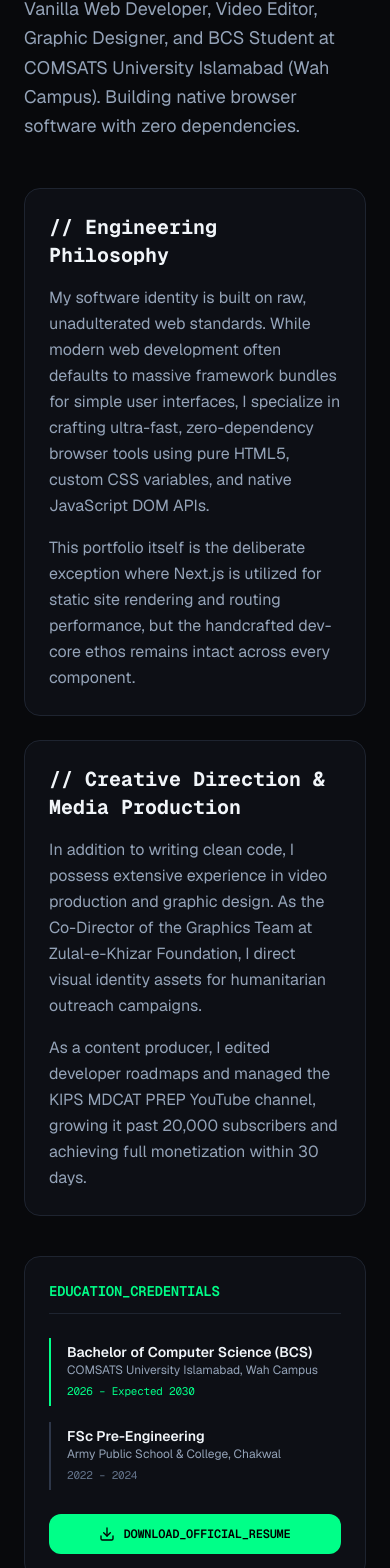
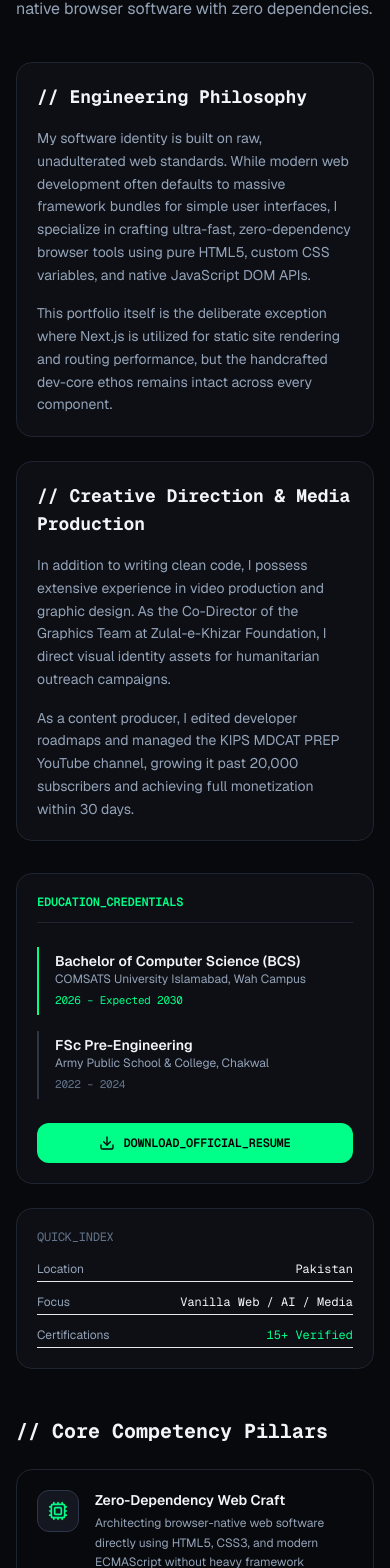
Before and after one commit to zakiuhh/zakiuhh, a Next.js app: page /about in a window 390 px wide. Shown: the part 360-1928 px from the top of the page. Built offline with nearby package versions, Linux system fonts and the light colour scheme; no server answers.

Commit message:
fix: comprehensive mobile responsiveness overhaul across all components, layout viewports, lenis touch bypass, and globals

```diff
--- a/app/about/page.tsx
+++ b/app/about/page.tsx
@@ -1,7 +1,7 @@
 import React from "react";
 import Link from "next/link";
 import { Metadata } from "next";
-import { GraduationCap, MapPin, Cpu, Palette, Video, Award, Download, ArrowRight, CheckCircle2 } from "lucide-react";
+import { GraduationCap, MapPin, Cpu, Palette, Video, Award, Download, ArrowRight } from "lucide-react";
 import { AsciiDivider } from "@/components/effects/AsciiDivider";
 
 export const metadata: Metadata = {
@@ -34,7 +34,7 @@ export default function AboutPage() {
   ];
 
   return (
-    <div className="min-h-screen pt-28 pb-20 px-6 md:px-12 max-w-6xl mx-auto">
+    <div className="min-h-screen pt-24 sm:pt-28 pb-16 sm:pb-20 px-4 sm:px-6 md:px-12 max-w-6xl mx-auto overflow-x-hidden w-full">
       <AsciiDivider label="SYSTEM_ABOUT // IDENTITY_PROFILE" />
 
       {/* Header Banner */}
@@ -44,20 +44,20 @@ export default function AboutPage() {
           <span>KALLAR KAHAR, PAKISTAN // BCS @ COMSATS WAH</span>
         </div>
 
-        <h1 className="text-4xl sm:text-6xl font-bold text-text-main tracking-tight">
+        <h1 className="text-3xl sm:text-5xl md:text-6xl font-bold text-text-main tracking-tight">
           About Zaki Ul Hassan
         </h1>
 
-        <p className="text-lg text-text-sub max-w-3xl leading-relaxed font-sans">
+        <p className="text-base sm:text-lg text-text-sub max-w-3xl leading-relaxed font-sans">
           Vanilla Web Developer, Video Editor, Graphic Designer, and BCS Student at COMSATS University Islamabad (Wah Campus). Building native browser software with zero dependencies.
         </p>
       </div>
 
       {/* Detailed Story Section */}
-      <div className="grid grid-cols-1 lg:grid-cols-12 gap-10 mt-12 items-start">
-        <div className="lg:col-span-7 flex flex-col gap-6 text-text-sub text-base leading-relaxed font-sans">
-          <div className="p-6 rounded-2xl bg-bg-surface border border-border-subtle flex flex-col gap-4">
-            <h2 className="text-xl font-bold text-text-main font-mono">
+      <div className="grid grid-cols-1 lg:grid-cols-12 gap-8 lg:gap-10 mt-10 sm:mt-12 items-start">
+        <div className="lg:col-span-7 flex flex-col gap-6 text-text-sub text-sm sm:text-base leading-relaxed font-sans">
+          <div className="p-5 sm:p-6 rounded-2xl bg-bg-surface border border-border-subtle flex flex-col gap-4">
+            <h2 className="text-lg sm:text-xl font-bold text-text-main font-mono">
               // Engineering Philosophy
             </h2>
             <p>
@@ -68,9 +68,9 @@ export default function AboutPage() {
             </p>
           </div>
 
-          <div className="p-6 rounded-2xl bg-bg-surface border border-border-subtle flex flex-col gap-4">
-            <h2 className="text-xl font-bold text-text-main font-mono">
-              // Creative Direction & Media Production
+          <div className="p-5 sm:p-6 rounded-2xl bg-bg-surface border border-border-subtle flex flex-col gap-4">
+            <h2 className="text-lg sm:text-xl font-bold text-text-main font-mono">
+              // Creative Direction &amp; Media Production
             </h2>
             <p>
               In addition to writing clean code, I possess extensive experience in video production and graphic design. As the Co-Director of the Graphics Team at Zulal-e-Khizar Foundation, I direct visual identity assets for humanitarian outreach campaigns.
@@ -83,8 +83,8 @@ export default function AboutPage() {
 
         {/* Right Sidebar: Quick Stats & Resume */}
         <div className="lg:col-span-5 flex flex-col gap-6">
-          <div className="p-6 rounded-2xl bg-bg-surface border border-border-subtle flex flex-col gap-6">
-            <h3 className="text-sm font-semibold dev-tag text-accent border-b border-border-subtle pb-3">
+          <div className="p-5 sm:p-6 rounded-2xl bg-bg-surface border border-border-subtle flex flex-col gap-6">
+            <h3 className="text-xs sm:text-sm font-semibold dev-tag text-accent border-b border-border-subtle pb-3">
               EDUCATION_CREDENTIALS
             </h3>
 
@@ -104,7 +104,7 @@ export default function AboutPage() {
                   FSc Pre-Engineering
                 </h4>
                 <p className="text-xs text-text-sub">
-                  Army Public School & College, Chakwal
+                  Army Public School &amp; College, Chakwal
                 </p>
                 <span className="text-[11px] dev-tag text-text-dim">2022 – 2024</span>
               </div>
@@ -115,14 +115,14 @@ export default function AboutPage() {
               download="Zaki_Ul_Hassan_Resume.pdf"
               target="_blank"
               rel="noopener noreferrer"
-              className="flex items-center justify-center gap-2 py-3 rounded-xl bg-accent text-black font-semibold text-xs dev-tag hover:shadow-[0_0_20px_rgba(0,255,136,0.3)] transition-all"
+              className="flex items-center justify-center gap-2 py-3 rounded-xl btn-accent font-semibold text-xs dev-tag hover:shadow-[0_0_20px_rgba(0,255,136,0.3)] transition-all"
             >
               <Download className="w-4 h-4" />
               <span>DOWNLOAD_OFFICIAL_RESUME</span>
             </a>
           </div>
 
-          <div className="p-6 rounded-2xl bg-bg-surface border border-border-subtle flex flex-col gap-3">
+          <div className="p-5 sm:p-6 rounded-2xl bg-bg-surface border border-border-subtle flex flex-col gap-3">
             <h3 className="text-xs dev-tag text-text-dim">QUICK_INDEX</h3>
             <div className="space-y-2 text-xs text-text-sub">
               <div className="flex items-center justify-between py-1 border-b border-border-subtle/40">
@@ -143,23 +143,23 @@ export default function AboutPage() {
       </div>
 
       {/* 4 Pillars Matrix */}
-      <div className="mt-16">
-        <h2 className="text-2xl font-bold text-text-main mb-6 font-mono">
+      <div className="mt-12 sm:mt-16">
+        <h2 className="text-xl sm:text-2xl font-bold text-text-main mb-6 font-mono">
           // Core Competency Pillars
         </h2>
-        <div className="grid grid-cols-1 sm:grid-cols-2 gap-6">
+        <div className="grid grid-cols-1 sm:grid-cols-2 gap-4 sm:gap-6">
           {pillars.map((pillar) => {
             const Icon = pillar.icon;
             return (
               <div
                 key={pillar.title}
-                className="p-6 rounded-2xl bg-bg-surface/80 border border-border-subtle hover:border-accent/40 transition-all flex items-start gap-4"
+                className="p-5 sm:p-6 rounded-2xl bg-bg-surface/80 border border-border-subtle hover:border-accent/40 transition-all flex items-start gap-4"
               >
-                <div className="p-3 rounded-xl bg-bg-elevated text-accent border border-border-bright shrink-0">
+                <div className="p-2.5 sm:p-3 rounded-xl bg-bg-elevated text-accent border border-border-bright shrink-0">
                   <Icon className="w-5 h-5" />
                 </div>
                 <div className="flex flex-col gap-1">
-                  <h3 className="text-base font-semibold text-text-main">
+                  <h3 className="text-sm sm:text-base font-semibold text-text-main">
                     {pillar.title}
                   </h3>
                   <p className="text-xs text-text-sub leading-relaxed">
@@ -173,14 +173,14 @@ export default function AboutPage() {
       </div>
 
       {/* Bottom CTA */}
-      <div className="mt-16 p-8 rounded-2xl bg-bg-surface border border-border-subtle flex flex-col sm:flex-row items-center justify-between gap-6">
+      <div className="mt-12 sm:mt-16 p-6 sm:p-8 rounded-2xl bg-bg-surface border border-border-subtle flex flex-col sm:flex-row items-start sm:items-center justify-between gap-6">
         <div className="flex flex-col gap-1">
-          <h3 className="text-xl font-bold text-text-main">Interested in my shipped projects?</h3>
-          <p className="text-xs text-text-sub">Explore Coloristan, What&apos;s Next?, DECKY CAP Docs, and C++ Crashed.</p>
+          <h3 className="text-lg sm:text-xl font-bold text-text-main">Interested in my shipped projects?</h3>
+          <p className="text-xs text-text-sub">Explore Zenith C++, SnipCode, DeepCacheCleaner, and CS501.</p>
         </div>
         <Link
           href="/projects"
-          className="flex items-center gap-2 px-6 py-3 rounded-xl bg-accent text-black font-semibold text-xs dev-tag hover:shadow-[0_0_20px_rgba(0,255,136,0.3)] transition-all shrink-0"
+          className="flex items-center gap-2 px-5 py-3 rounded-xl bg-accent text-black font-semibold text-xs dev-tag hover:shadow-[0_0_20px_rgba(0,255,136,0.3)] transition-all shrink-0 self-start sm:self-auto"
         >
           <span>VIEW_ALL_PROJECTS</span>
           <ArrowRight className="w-4 h-4" />
--- a/app/globals.css
+++ b/app/globals.css
@@ -31,11 +31,17 @@
   --text-muted: #64748b;
 }
 
+*, ::before, ::after {
+  box-sizing: border-box;
+}
+
 html {
   scroll-behavior: smooth;
   background-color: var(--bg-base);
   color: var(--text-primary);
   transition: background-color 0.4s cubic-bezier(0.16, 1, 0.3, 1), color 0.4s cubic-bezier(0.16, 1, 0.3, 1);
+  overflow-x: hidden;
+  max-width: 100vw;
 }
 
 body {
@@ -43,12 +49,22 @@ body {
   color: var(--text-primary);
   font-family: var(--font-geist-sans), sans-serif;
   overflow-x: hidden;
+  max-width: 100vw;
+  width: 100%;
   transition: background-color 0.4s cubic-bezier(0.16, 1, 0.3, 1), color 0.4s cubic-bezier(0.16, 1, 0.3, 1);
 }
 
 ::selection {
   background-color: var(--accent);
   color: #000;
+}
+
+/* Lenis Scroll Reset for Mobile */
+html.lenis, html.lenis body {
+  height: auto;
+}
+.lenis.lenis-smooth {
+  scroll-behavior: auto !important;
 }
 
 /* Smooth Ease Transitions for All Interactive Elements */
@@ -101,8 +117,16 @@ a, button, input, textarea, select, [role="button"] {
 }
 
 /* Smooth Image Scale & Hover Easing */
-img {
+img, video, canvas, svg {
+  max-width: 100%;
+  height: auto;
   transition: transform 0.5s cubic-bezier(0.16, 1, 0.3, 1), opacity 0.4s cubic-bezier(0.16, 1, 0.3, 1);
+}
+
+pre, code {
+  white-space: pre-wrap;
+  word-break: break-word;
+  overflow-x: auto;
 }
 
 /* Custom Scrollbar */
--- a/components/SmoothScroll.tsx
+++ b/components/SmoothScroll.tsx
@@ -9,7 +9,10 @@ export const SmoothScroll: React.FC<{ children: React.ReactNode }> = ({ children
   const lenisRef = useRef<Lenis | null>(null);
 
   useEffect(() => {
-    if (!animationsEnabled) {
+    // Disable Lenis on touch devices to ensure 100% native touch scrolling responsiveness on smartphones
+    const isTouchDevice = typeof window !== "undefined" && ("ontouchstart" in window || navigator.maxTouchPoints > 0);
+
+    if (!animationsEnabled || isTouchDevice) {
       if (lenisRef.current) {
         lenisRef.current.destroy();
         lenisRef.current = null;
```
Also changed, not shown: app/experience/page.tsx (+19 -19 lines).
